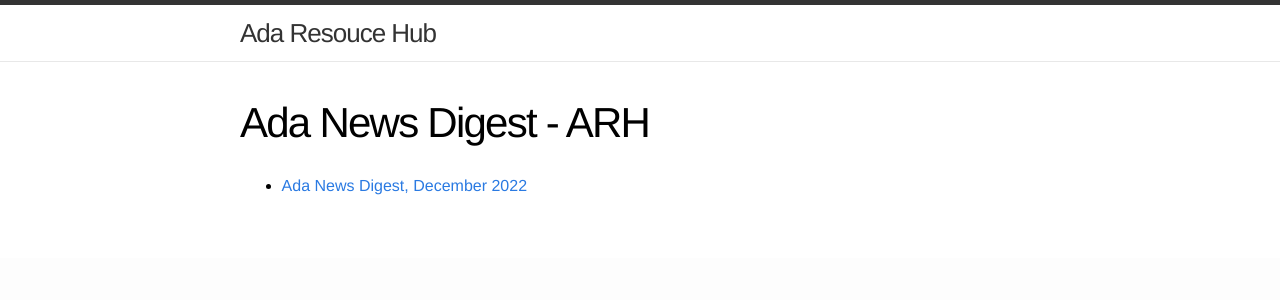
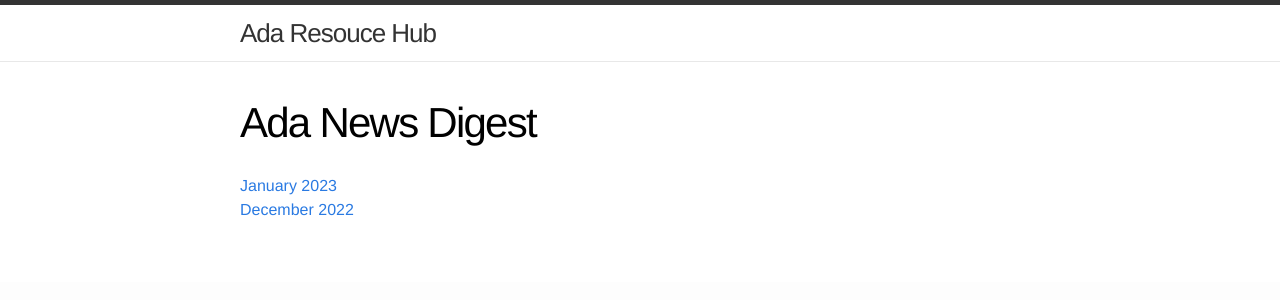
Before and after one commit to the-ARH/the-ARH.github.io, a Jekyll site: the page built from news-digest/index.md, in a window 1280 px wide. Shown: the top 300 px of the page. Built offline with Jekyll 4.4.1, drawn with Linux system fonts in a browser that asks for light colours.

Commit message:
Update index.md

```diff
--- a/news-digest/index.md
+++ b/news-digest/index.md
@@ -1,6 +1,7 @@
 ---
+title: Ada News Digest
 layout: page
-title: Ada News Digest - ARH
 ---
 
-- [Ada News Digest, December 2022](https://www.youtube.com/watch?v=r6sPwIcygHk)
+[January 2023](https://www.youtube.com/watch?v=oGsUix0EreI)
+[December 2022](https://www.youtube.com/watch?v=r6sPwIcygHk)
```
